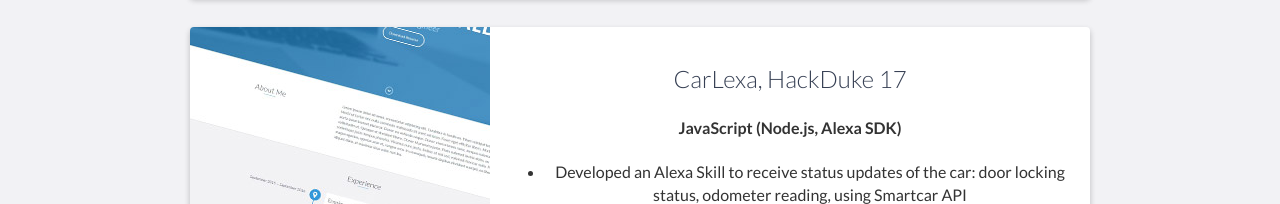
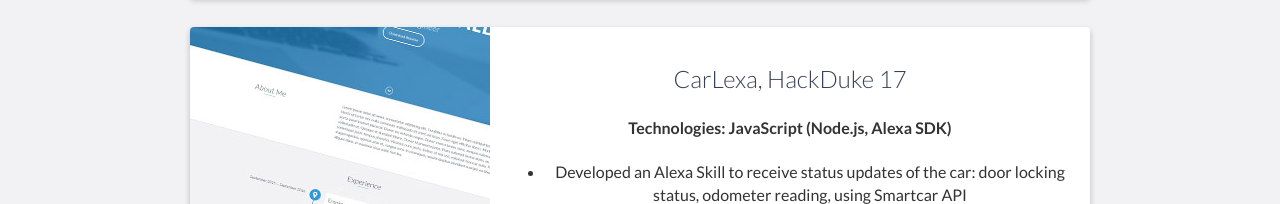
Before and after one commit to abhi789/abhi789.github.io, a website: page index.html in a window 1280 px wide. Shown: the part 3746-3950 px from the top of the page. Drawn offline with nearby package versions, Linux system fonts and the light colour scheme.

Commit message:
Update index.html

```diff
--- a/index.html
+++ b/index.html
@@ -220,7 +220,7 @@
                     </div>
 					<div class="project-info">
                         <h3>CarLexa, HackDuke 17</h3>
-						<h4>JavaScript (Node.js, Alexa SDK)</h4>
+						<h4>Technologies: JavaScript (Node.js, Alexa SDK)</h4>
                         <ul>
 							<li>Developed an Alexa Skill to receive status updates of the car: door locking status, odometer reading, using Smartcar API
 							<li>The skill could also be used to send control messages to the car: honk, lock car; Tested the skill on a Tesla
```
